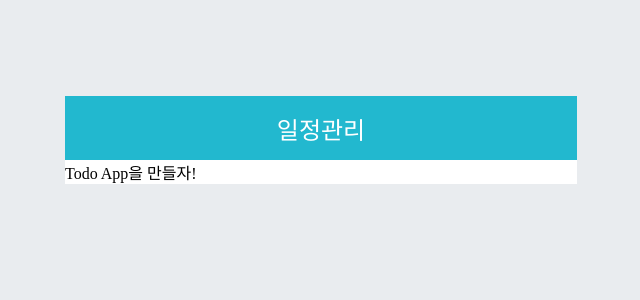
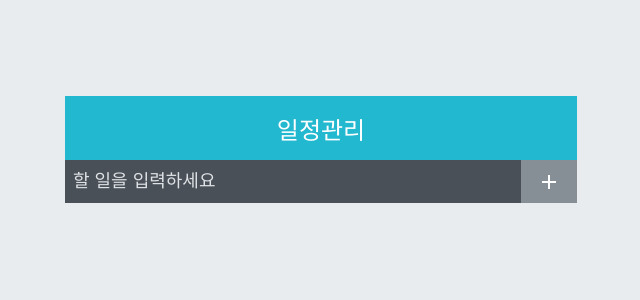
Before and after one commit to leaisrevolution/poject_todo-app, a React (Create React App) app: page / in a window 1280 px wide. Shown: the top 300 px of the page, without its empty margins (319-959 px from the left). Built offline with nearby package versions, Linux system fonts and the light colour scheme.

Commit message:
10.2.2 TodoInsert 만들기

```diff
--- a/src/App.js
+++ b/src/App.js
@@ -1,7 +1,12 @@
 import TodoTemplate from "./components/TodoTemplate";
+import TodoInsert from "./components/TodoInsert";
 
 const App = () => {
-  return <TodoTemplate>Todo App을 만들자!</TodoTemplate>;
-}
+  return (
+    <TodoTemplate>
+      <TodoInsert />
+    </TodoTemplate>
+  );
+};
 
 export default App;
--- a/src/components/TodoInsert.js
+++ b/src/components/TodoInsert.js
@@ -0,0 +1,16 @@
+import { MdAdd } from 'react-icons/md';
+import './TodoInsert.scss';
+
+const TodoInsert = () => {
+    return (
+        <form className="TodoInsert">
+            <input placeholder="할 일을 입력하세요" />
+            <button
+                type="submit">
+                    <MdAdd />
+                </button>
+        </form>
+    );
+};
+
+export default TodoInsert;
--- /dev/null
+++ b/src/components/TodoInsert.scss
@@ -0,0 +1,36 @@
+.TodoInsert {
+    display: flex;
+    background: #495057;
+    input {
+        //기본 스타일 초기화
+        background: none;
+        border: none;
+        padding: 0.5rem;
+        font-size: 1.125rem;
+        line-height: 1.5;
+        color: white;
+        &::placeholder {
+            color: #dee2e6;
+        }
+        // 버튼을 제외한 영역을 모두 차지하기
+        flex: 1;
+    }
+    button {
+        //기본 스타일 초기화
+        background: none;
+        outline: none;
+        border: none;
+        background: #868e96;
+        color: white;
+        padding-left: 1rem;
+        padding-right: 1rem;
+        font-size: 1.5rem;
+        display: flex;
+        align-items: center;
+        cursor: pointer;
+        transition: 0.1s background ease-in;
+        &:hover {
+            background: #adb5bd;
+        }
+    }
+}
```
